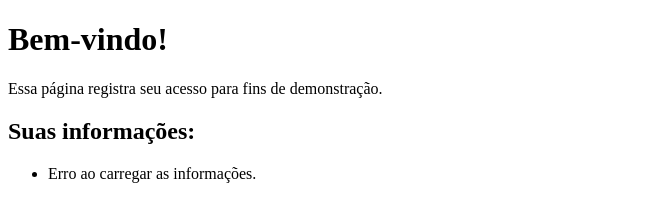
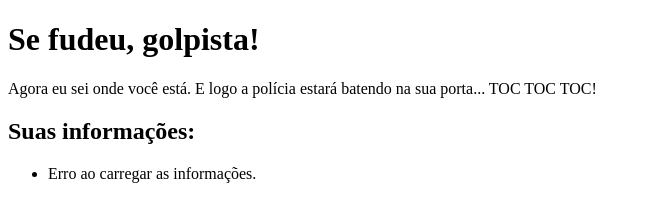
Before and after one commit to josmararruda/trackaccess, a website: page public/index.html in a window 1280 px wide. Shown: the whole page, without its empty margins (0-650 px from the left). Drawn offline with Linux system fonts and the light colour scheme; no server answers.

Commit message:
Update index.html

```diff
--- a/public/index.html
+++ b/public/index.html
@@ -3,11 +3,11 @@
 <head>
   <meta charset="UTF-8" />
   <meta name="viewport" content="width=device-width, initial-scale=1" />
-  <title>Página de Rastreamento</title>
+  <title>Página Caça-Golpista</title>
 </head>
 <body>
-  <h1>Bem-vindo!</h1>
-  <p>Essa página registra seu acesso para fins de demonstração.</p>
+  <h1>Se fudeu, golpista!</h1>
+  <p>Agora eu sei onde você está. E logo a polícia estará batendo na sua porta... TOC TOC TOC!</p>
 
   <h2>Suas informações:</h2>
   <ul id="info-list">
```
